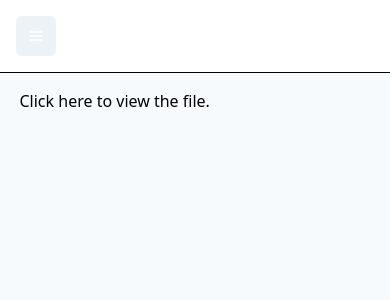
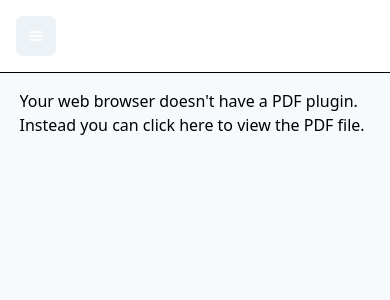
Before and after one commit to NullDefault/DrewReview, a Next.js app: page / in a window 390 px wide. Shown: the top 300 px of the page. Built offline with nearby package versions, Linux system fonts and the light colour scheme; no server answers.

Commit message:
trying to fix mobile pdf display

```diff
--- a/src/pages/index.js
+++ b/src/pages/index.js
@@ -16,6 +16,7 @@ const Index = () => {
     >
       <object
         data={filename}
+        type="application/pdf"
         style={{
           display: "block",
           width: "100%",
@@ -23,7 +24,8 @@ const Index = () => {
         }}
       >
         <p>
-          <a href={filename}>Click here to view the file.</a>
+          Your web browser doesn't have a PDF plugin. Instead you can{" "}
+          <a href={filename}>click here to view the PDF file.</a>
         </p>
       </object>
     </Box>
```
